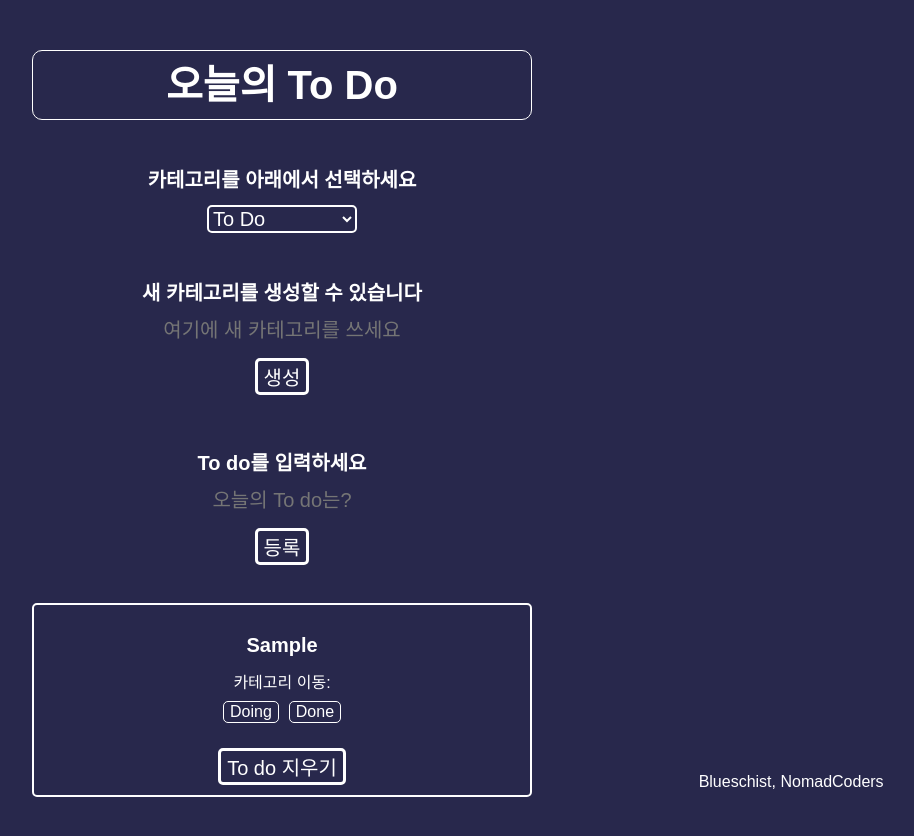
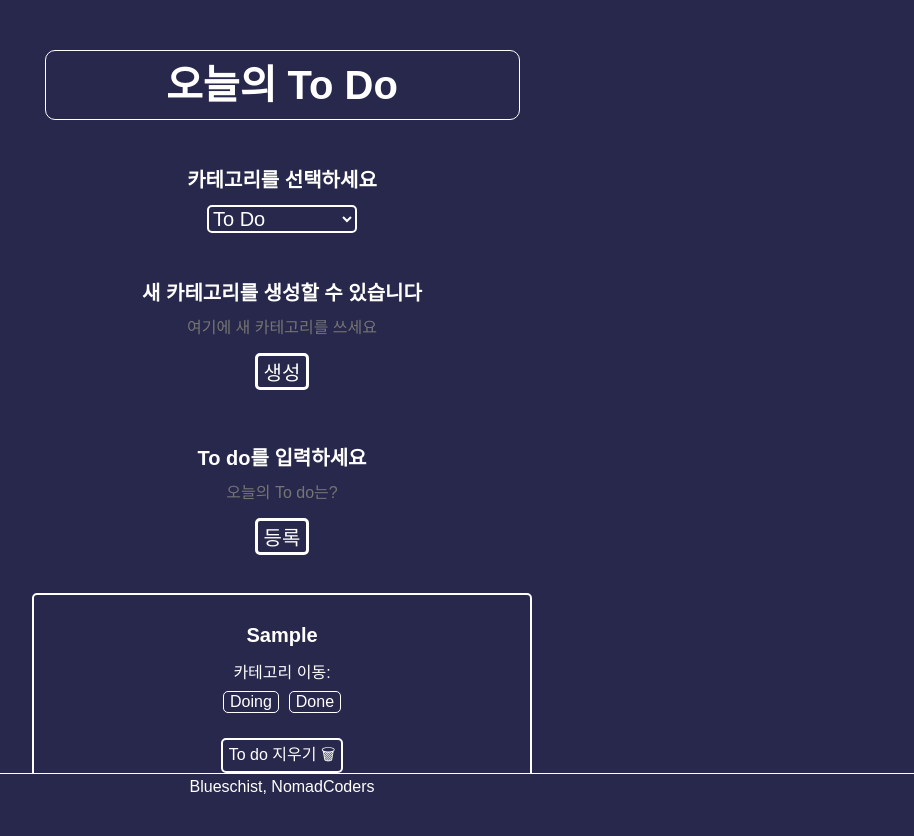
Before and after one commit to hs04111/react_second_challenge_todo, a React (Create React App) app: page / in a window 1280 px wide. Both pictures are taken after typing "Sample" into the empty fields and a click on the button "등록". Shown: the top 836 px of the page, without its empty margins (358-1272 px from the left). Built offline with nearby package versions, Linux system fonts and the light colour scheme.

Commit message:
react challenge todolist: final

```diff
--- a/src/Components/ToDo.tsx
+++ b/src/Components/ToDo.tsx
@@ -46,8 +46,8 @@ const DeleteBtn = styled.button`
   margin-top: 25px;
   background: transparent;
   color: ${(props) => props.theme.textColor};
-  font-size: 20px;
-  border: 3px solid ${(props) => props.theme.textColor};
+  font-size: 16px;
+  border: 2px solid ${(props) => props.theme.textColor};
   border-radius: 5px;
 `;
 
@@ -117,7 +117,7 @@ function ToDo({ text, category, id }: IToDo) {
         </div>
       </CategoriesBtn>
       <DeleteBtn onClick={onDeleteClick} id={`${id}`}>
-        To do 지우기
+        To do 지우기 🗑
       </DeleteBtn>
     </ToDoLi>
   );
--- a/src/Components/ToDoList.tsx
+++ b/src/Components/ToDoList.tsx
@@ -35,17 +35,21 @@ const Container = styled.div`
   }
   ul {
     width: 100%;
-    margin-top: 30px;
+    margin: 30px 0;
   }
   footer {
+    width: 100%;
+    text-align: center;
     position: fixed;
-    bottom: 10px;
-    right: 3%;
+    bottom: 0px;
+    padding: 5px 0px;
+    background-color: ${(props) => props.theme.bgColor};
+    border-top: 0.5px solid ${(props) => props.theme.textColor};
   }
 `;
 
 const Title = styled.h1`
-  width: 100%;
+  width: 95%;
   font-size: 40px;
   font-weight: bold;
   text-align: center;
@@ -79,7 +83,7 @@ function ToDoList() {
   return (
     <Container>
       <Title>오늘의 To Do</Title>
-      <Subtitle>카테고리를 아래에서 선택하세요</Subtitle>
+      <Subtitle>카테고리를 선택하세요</Subtitle>
       <select value={category} onInput={onInput}>
         <option value={Categories.TO_DO}>To Do</option>
         <option value={Categories.DOING}>Doing</option>
--- a/src/Components/createCategory.tsx
+++ b/src/Components/createCategory.tsx
@@ -21,7 +21,7 @@ export const CustomForm = styled.form`
     width: 60%;
     background: transparent;
     color: ${(props) => props.theme.textColor};
-    font-size: 20px;
+    font-size: 16px;
     border: none;
     text-align: center;
   }
```
